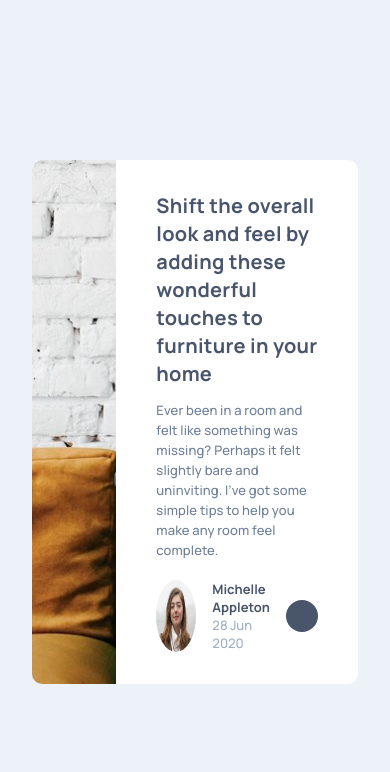
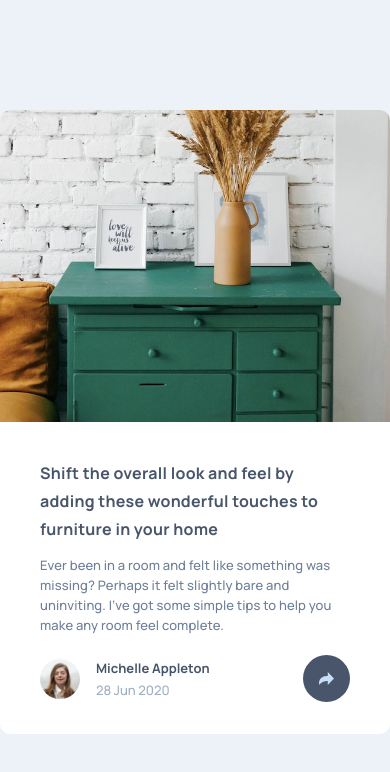
Before and after one commit to RyanCahela/11_03_21_Article_Preview_Component_Challenge, a plain HTML site: page src/index.html in a window 390 px wide. Drawn offline with Linux system fonts and the light colour scheme.

Commit message:
adding some media queries, might need to rethink some utility classes

```diff
--- a/src/components.css
+++ b/src/components.css
@@ -1,6 +1,8 @@
 .card {
   overflow: hidden;
   border-radius: 10px;
+  max-width: 45.625rem;
+  flex-direction: column;
 }
 
 .card__author-details img {
@@ -21,8 +23,26 @@
   padding: 2rem 2.5rem;
 }
 
+.card__heading {
+  font-size: var(--fs-400);
+}
+
 .card__hero img {
   height: 100%;
   object-fit: cover;
   object-position: left;
 }
+
+@media screen and (min-width: 640px) {
+  .card {
+    flex-direction: row;
+  }
+
+  .card__hero img {
+    width: 17.8125rem;
+  }
+
+  .card__heading {
+    font-size: var(--fs-500);
+  }
+}
--- a/src/index.html
+++ b/src/index.html
@@ -17,13 +17,21 @@
     <title>11_03_21_Article_Preview_Component_Challenge</title>
   </head>
   <body class="bg-very-light ff-sans-serif">
-    <div class="container rounded-corners">
-      <div class="card flex bg-white">
+    <div class="card flex sm:flex-col bg-white">
       <div class="card__hero">
         <img src="./images/drawers.jpg" src="cabinet with green drawers" />
       </div>
       <div class="card__info">
-          <h1 class="fc-dark fs-500 line-height-md letter-spacing-md fw-bold">
+        <h1
+          class="
+            card__heading
+            fc-dark
+            fs-500
+            line-height-md
+            letter-spacing-md
+            fw-bold
+          "
+        >
           Shift the overall look and feel by adding these wonderful touches to
           furniture in your home
         </h1>
@@ -54,6 +62,5 @@
         </div>
       </div>
     </div>
-    </div>
   </body>
 </html>
```
Lines whose indentation alone changed are shown as unchanged.
